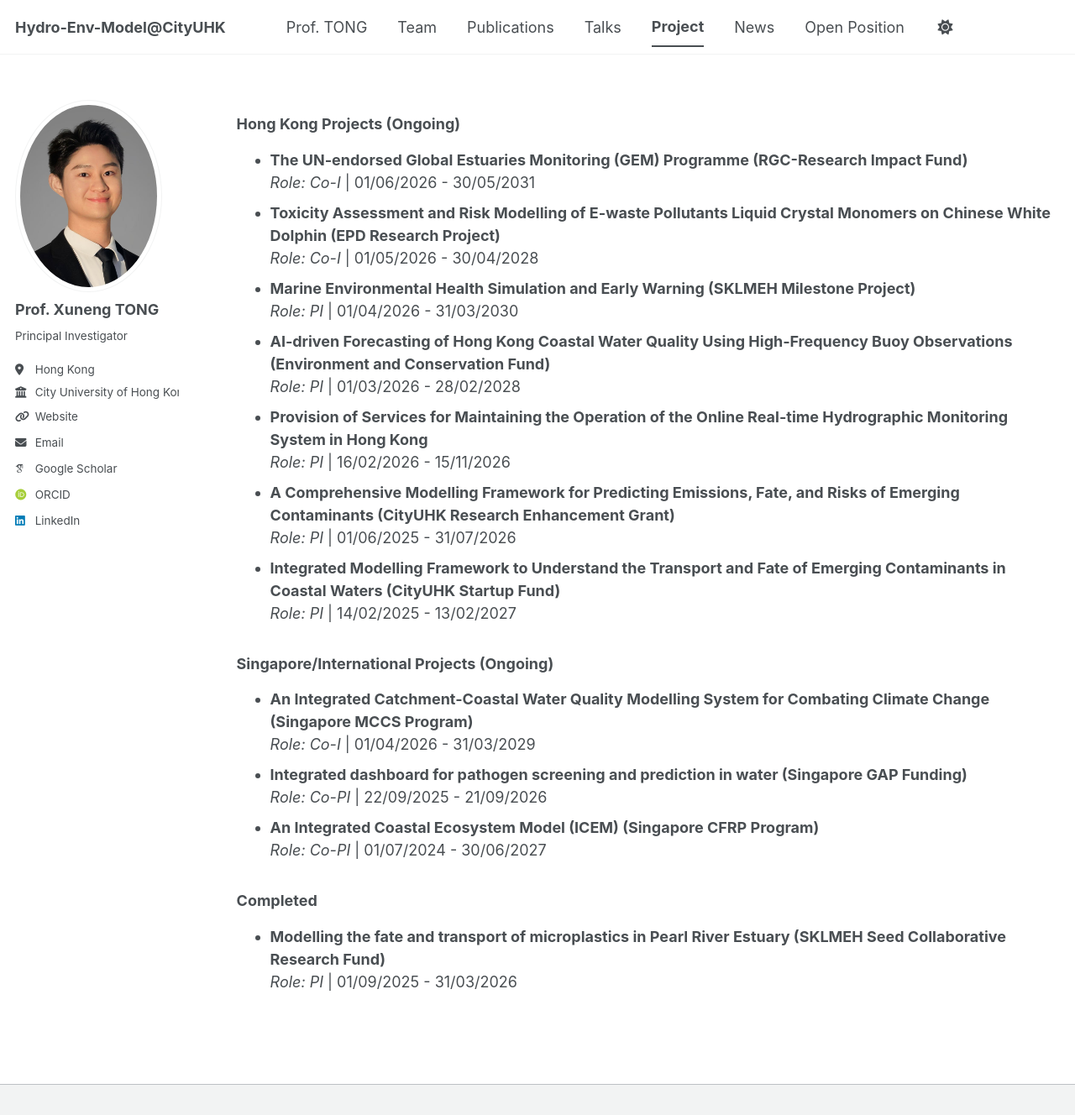
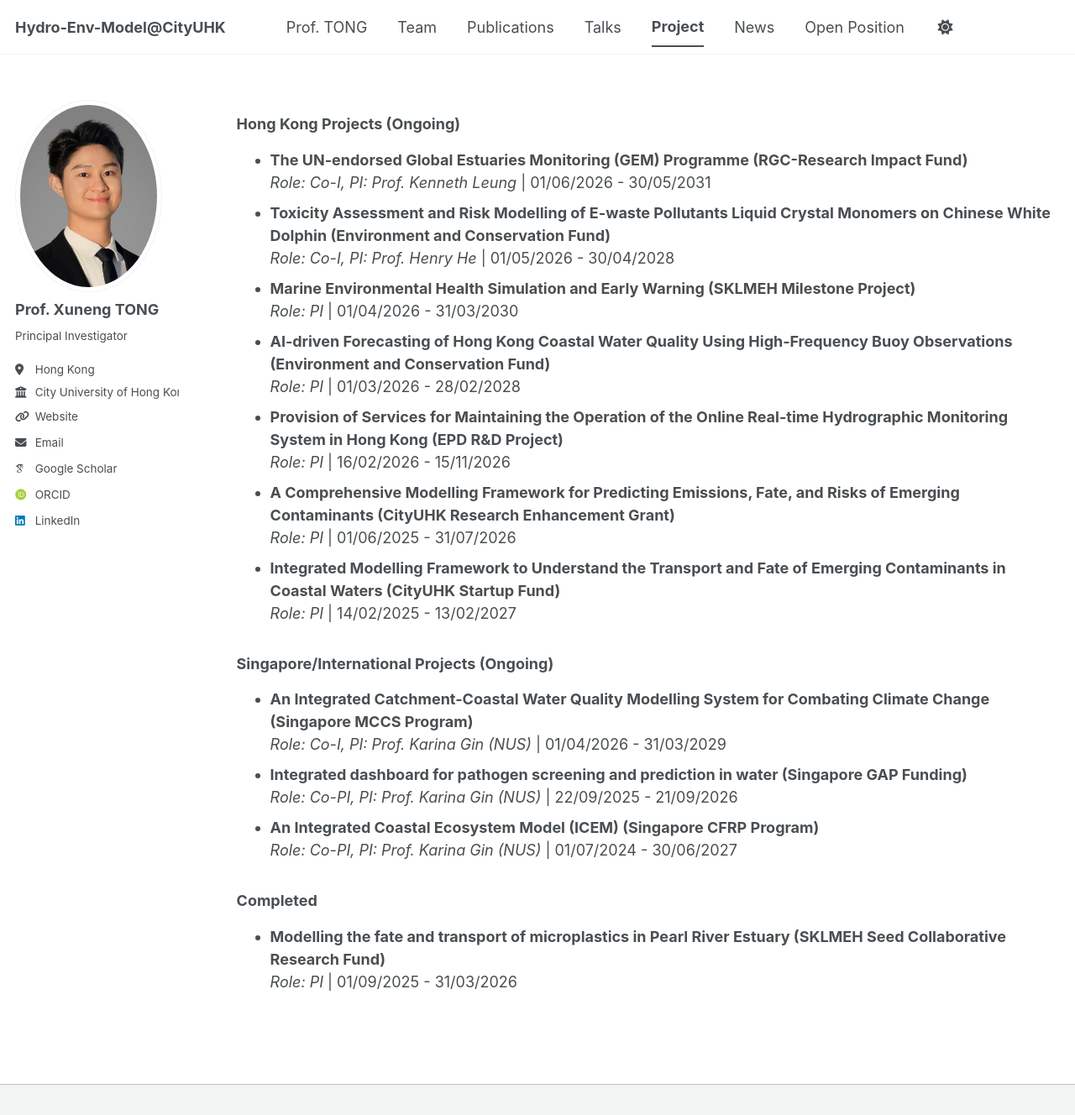
Before and after one commit to TongXuneng/TongXuneng.github.io, a Jekyll site: the page built from _pages/project.html, in a window 1280 px wide and 1328 px high. Shown: the whole window at 84% size. Built offline with Jekyll 4.4.1, drawn with Linux system fonts in a browser that asks for light colours; some web fonts are replaced; a script bundle is joined from its source files by our own code; library files that are not in the unit come from our copies.

Commit message:
Update project-list.yml

```diff
--- a/_data/project-list.yml
+++ b/_data/project-list.yml
@@ -1,10 +1,10 @@
 - category: "Hong Kong Projects (Ongoing)"
   items:
     - title: "The UN-endorsed Global Estuaries Monitoring (GEM) Programme (RGC-Research Impact Fund)"
-      role: "Co-I"
+      role: "Co-I, PI: Prof. Kenneth Leung"
       date: "01/06/2026 - 30/05/2031"
-    - title: "Toxicity Assessment and Risk Modelling of E-waste Pollutants Liquid Crystal Monomers on Chinese White Dolphin (EPD Research Project)"
-      role: "Co-I"
+    - title: "Toxicity Assessment and Risk Modelling of E-waste Pollutants Liquid Crystal Monomers on Chinese White Dolphin (Environment and Conservation Fund)"
+      role: "Co-I, PI: Prof. Henry He"
       date: "01/05/2026 - 30/04/2028"
     - title: "Marine Environmental Health Simulation and Early Warning (SKLMEH Milestone Project)"
       role: "PI"
@@ -12,7 +12,7 @@
     - title: "AI‑driven Forecasting of Hong Kong Coastal Water Quality Using High‑Frequency Buoy Observations (Environment and Conservation Fund)"
       role: "PI"
       date: "01/03/2026 - 28/02/2028"
-    - title: "Provision of Services for Maintaining the Operation of the Online Real-time Hydrographic Monitoring System in Hong Kong"
+    - title: "Provision of Services for Maintaining the Operation of the Online Real-time Hydrographic Monitoring System in Hong Kong (EPD R&D Project)"
       role: "PI"
       date: "16/02/2026 - 15/11/2026"
     - title: "A Comprehensive Modelling Framework for Predicting Emissions, Fate, and Risks of Emerging Contaminants (CityUHK Research Enhancement Grant)"
@@ -25,13 +25,13 @@
 - category: "Singapore/International Projects (Ongoing)"
   items:
     - title: "An Integrated Catchment-Coastal Water Quality Modelling System for Combating Climate Change (Singapore MCCS Program)"
-      role: "Co-I"
+      role: "Co-I, PI: Prof. Karina Gin (NUS)"
       date: "01/04/2026 - 31/03/2029"
     - title: "Integrated dashboard for pathogen screening and prediction in water (Singapore GAP Funding)"
-      role: "Co-PI"
+      role: "Co-PI, PI: Prof. Karina Gin (NUS)"
       date: "22/09/2025 - 21/09/2026"
     - title: "An Integrated Coastal Ecosystem Model (ICEM) (Singapore CFRP Program)"
-      role: "Co-PI"
+      role: "Co-PI, PI: Prof. Karina Gin (NUS)"
       date: "01/07/2024 - 30/06/2027"
 
 - category: "Completed"
```
